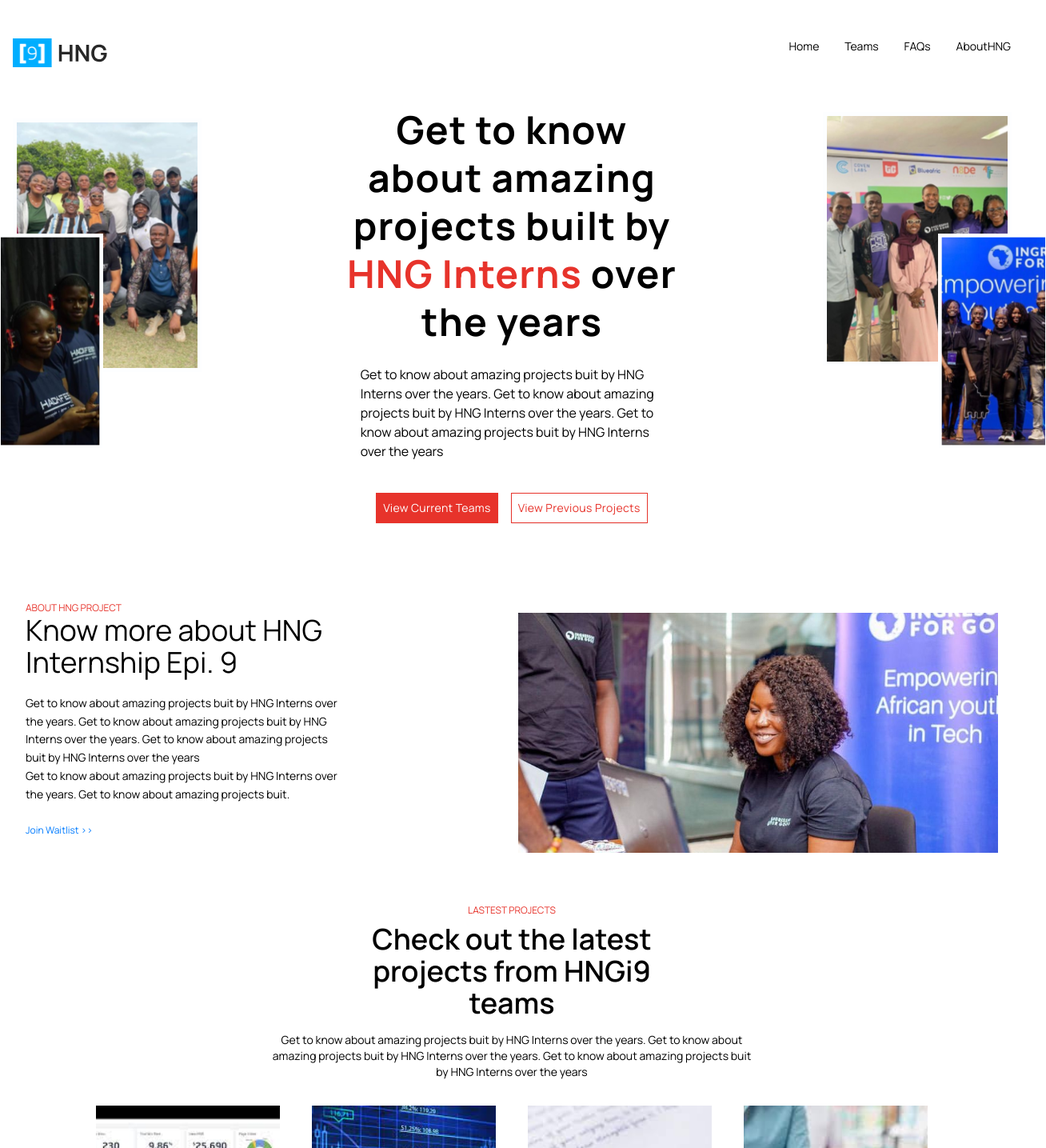
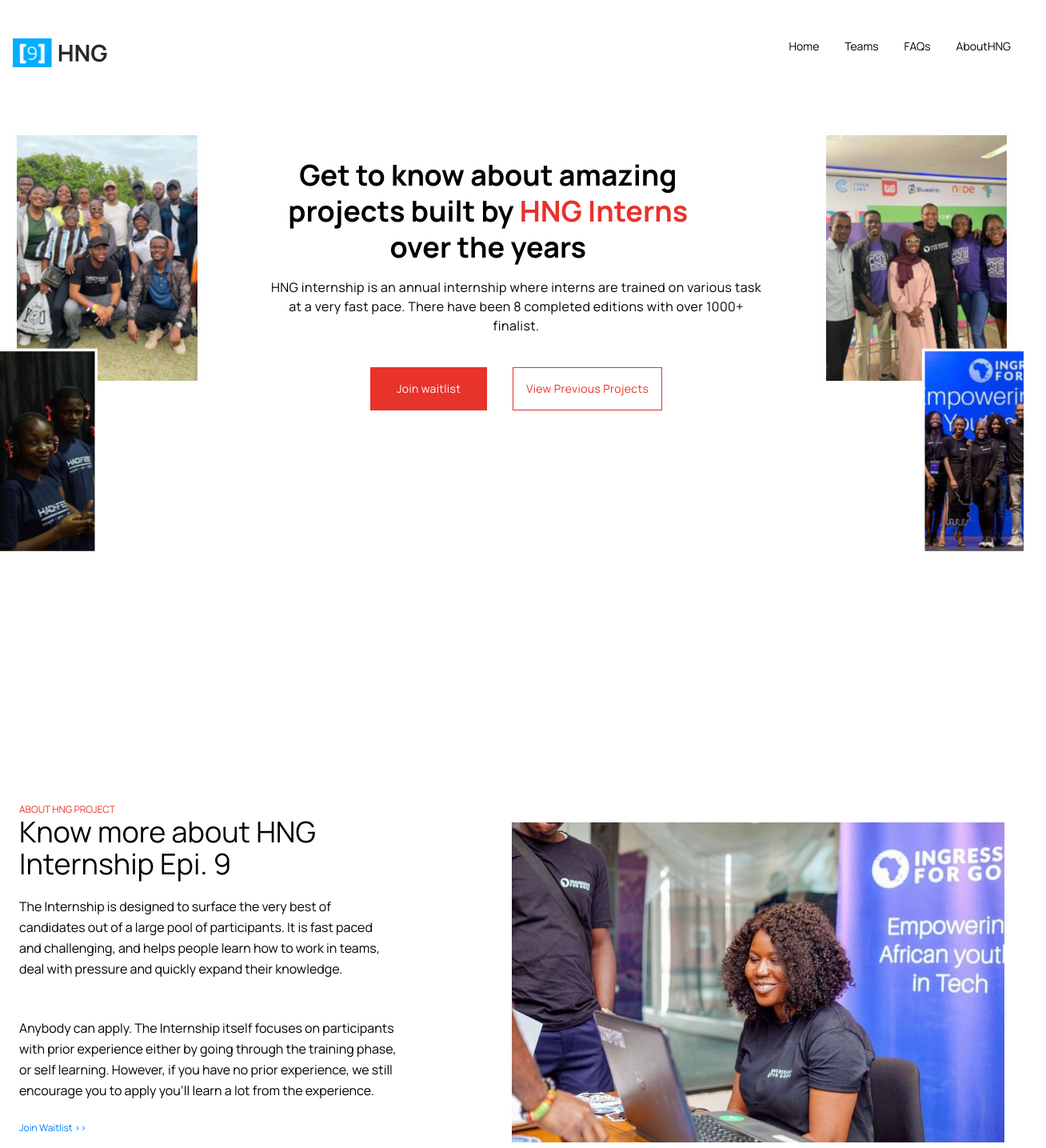
Before and after one commit to Orhmo/HNG-Landing_page, a React (Create React App) app: page / in a window 1280 px wide. Shown: the top 1435 px of the page at 80% size, 1308 px wide, since content can reach past the window. Built offline with nearby package versions, Linux system fonts and the light colour scheme; the HTML template or start-up script is replaced by a standard one.

Commit message:
Content Update

```diff
--- a/src/Components/Home.js
+++ b/src/Components/Home.js
@@ -1,4 +1,5 @@
 import React from 'react';
+import '../index.css';
 
 import Hero_1 from "../Images/Hero_images/Frame_1.svg";
 import Hero_2 from "../Images/Hero_images/Frame_2.svg";
@@ -24,7 +25,7 @@
   const Cards = [
      {
         icon:Card1,
-        title:"TEAM AXLE",
+        title:'TEAM AXLE',
         des:'Engineer 360: An assessment platform for Engineers',
       },
       {
@@ -48,41 +49,40 @@
     <div className="Home">
 
       {/*===============HERO===============*/}
-    <div className="mt-8 mb-16 grid grid-cols-1 md:grid-cols-3">
+    <div className="mt-16 mb-8 grid grid-cols-1 md:flex md:gap-6 md:justify-between">
 
       <div className="Hero_image_set_1 hidden md:flex">
-        <img src={Hero_1} alt="hero" className="absolute mr-4 m-4" />
-        <img src={Hero_2} alt="hero" className="relative mt-40 ml-0 h-1/2 border border-white" />
+        <img src={Hero_1} alt="hero" className="absolute left-4" />
+        <img src={Hero_2} alt="hero" className="relative left-0 h-[100vh]" />
       </div>
 
-      <div className="Hero_message align-center justify-center w-full ">
-        <h2 className=" md:text-5xl text-4xl font-bold tracking-wide md:leading-tight leading-smug text-center">Get to know about amazing projects built by
+      <div className="Hero_message text-center align-center justify-center w-full md:mt-8 md:ml-44 ">
+        <h2 className="text-3xl md:text-4xl md:w-[45vw] font-bold trackimg-wide md:leading-tight leading-smug text-center">Get to know about amazing projects built by
           <span className="text-[#E7332B]"> HNG Interns </span>over the years
         </h2>
-        <p className="m-6">
-          Get to know about amazing projects buit by HNG Interns over the years.
-          Get to know about amazing projects buit by HNG Interns over the years.
-          Get to know about amazing projects buit by HNG Interns over the years
+        <p className="m-4  md:w-[48vw] tracking-wide text-center">
+          HNG internship is an annual internship where interns are trained on various task at a very fast pace.
+          There have been 8 completed editions with over 1000+ finalist.
         </p>
 
 
         <div className="Buttons flex flex-col px-20 md:px-4 md:py-2 md:w-full md:flex-row justify-center align-center ">
           <button
             href="teams"
-            className="border border-[#E7332B] bg-[#E7332B] text-white m-2 p-2 hover:scale-105 shadow-sm font=semi-bold md:text-sm text-xs tracking-wide" >
-            View Current Teams
+            className="border border-[#E7332B] bg-[#E7332B] text-white m-4 p-4 px-8 hover:scale-105 shadow-sm font=semi-bold md:text-sm text-xs tracking-wide" >
+            Join waitlist
           </button>
           <button
             href="teams"
-            className="border border-[#E7332B] bg-transparent text-[#E7332B] m-2 p-2 hover:scale-105 shadow-sm font=semi-bold md:text-sm text-xs tracking-wide" >
+            className="border border-[#E7332B] bg-transparent text-[#E7332B] m-4 p-4 hover:scale-105 shadow-sm font=semi-bold md:text-sm text-xs tracking-wide" >
             View Previous Projects
           </button>
         </div>
       </div>
 
       <div className="Hero_image_set_2 ml-40 hidden md:flex">
-        <img src={Hero_3} alt="hero" className="absolute ml-4 m-2" />
-        <img src={Hero_4} alt="hero" className="relative mt-40 ml-40 h-1/2 border border-white" />
+        <img src={Hero_3} alt="hero" className="absolute right-4" />
+        <img src={Hero_4} alt="hero" className="relative right-0 h-[100vh]" />
       </div>
       <div className="Hero_image_set_2 ml-40 flex md:hidden mt-8">
         <img src={Hero_5} alt="hero" className="absolute right-0" />
@@ -92,18 +92,19 @@
 
       {/*===============ABOUT================*/}
       <section className="Blog">
-      <div className="md:flex flex-row gap-4 md:px-4 md:px-28 items-center m-4">
+      <div className="md:flex flex-row md:px-4 md:px-28 items-center m-2 mb-32">
         <div className="flex-1">
         <p className="text-xs text-[#E7332B]">ABOUT HNG PROJECT</p>
         <h3 className="md:text-4xl font:bold md:leading-smug text-2xl leading-normal w-2/3">
           Know more about HNG Internship Epi. 9
         </h3>
-        <p className="text-sm text-grey-600 md:w-2/3 leading-relaxed py-5">
-          Get to know about amazing projects buit by HNG Interns over the years.
-          Get to know about amazing projects buit by HNG Interns over the years.
-          Get to know about amazing projects buit by HNG Interns over the years
-        <br />
-          Get to know about amazing projects buit by HNG Interns over the years. Get to know about amazing projects buit.
+        <p className="text-base text-grey-600 md:w-[470px] leading-relaxed py-5">
+        The Internship is designed to surface the very best of candidates out of a large pool of participants.
+        It is fast paced and challenging, and helps people learn how to work in teams, deal with pressure and quickly expand their knowledge.
+        </p>
+        <p className="text-base text-grey-600 md:w-[480px] leading-relaxed py-5 mt-2">
+        Anybody can apply. The Internship itself focuses on participants with prior experience either by going through the training phase,
+        or self learning. However, if you have no prior experience, we still encourage you to apply you'll learn a lot from the experience.
         </p>
         <span className="text-[#007BFF] text-xs mb-2">Join Waitlist >></span>
         </div>
@@ -111,7 +112,7 @@
           <img
             src={ABout}
             alt="img"
-            className="md:h-[300px] h-full object-cover w-full mt-8"/>
+            className="md:h-[400px] h-full object-cover w-full mt-8"/>
         </div>
       </div>
       </section>
@@ -125,9 +126,8 @@
         </h3>
         <p className="text-sm text-center m-2 mx-4 px-2 py-2 md:mx-24 md:px-44 md:py-2">
           Get to know about amazing projects buit by HNG Interns over the years.
-          Get to know about amazing projects buit by HNG Interns over the years.
-          Get to know about amazing projects buit by HNG Interns over the years
-        </p>
+          These products have been made live and solve various challenges users have.
+       </p>
 
         <div className="mt-4 md:mt-40 flex-flex-wrap">
         <div className="card grid grid-cols-1 md:grid-cols-4 md:-mt-48 gap-10 md:p-14 p-10 mt-5 rounded-md justify-center align-center text-center">
@@ -173,10 +173,11 @@
       <section className="Quote">
       <div className= "p-12 text-center text-white font-medium bg-[#007BFF] h-fit align-center justify-center">
         <img src={Quote} alt="quote" className="p-2 w-full h-10 text-center align-center justify-center" />
-        <p className="p-4 px-4 md:px-72 md:py-8">Amazing Quoyte from the founder to entice people and give personal experience on his own experince.
-          Amazing Quoyte from the founder to entice people and give personal experience on his own experince.
+        <p className="text-3xl p-4 px-4 md:px-16 md:py-8">
+        “HNG internships brings out the best of every intern we have. They are trained to design, build and develop softwares in weeks.
+        I am always impressed with the quality of work I get yearly.”
         </p>
-        <span className="text-sm text-center">Mark Mark</span>
+        <span className="text-2xl text-center">Mark Mark</span>
       </div>
       </section>
 
@@ -210,7 +211,7 @@
         </section>
 
         <section className="Newsletters">
-        <div className="m-12 bg-[#1E2532] h-1/2 align-center justify-center">
+        <div className="m-12 bg-[#1E2532] h-[50vh] align-center justify-center">
           <p className=" p-8 text-xs text-[#E7332B]">OUR PATNERS</p>
           <h3 className="text-white w-fit md:text-3xl text-xl m-2 md:mx-32 mx-6 md:px-64 md:py-4 px-4 py-4 ">Get the Latest News on Scholarships Around The World.</h3>
 
--- a/src/Components/NavBar.js
+++ b/src/Components/NavBar.js
@@ -1,5 +1,5 @@
 import React, { useState } from 'react';
-import { FaBars, FaTimes } from "react-icons/fa";
+import { FaAngleDown, FaBars, FaTimes } from "react-icons/fa";
 import { NavLink } from "react-router-dom";
 
 import HNG from '../Images/Logo/Logo.svg';
@@ -50,8 +50,8 @@
       <li className="hover:text-red-600 ">
         <NavLink to="/">Home</NavLink>
       </li>
-      <li className="hover:text-red-600 flex flex-rows">
-        <NavLink to="/Teams">Teams></NavLink>
+      <li className="hover:text-red-600">
+        <NavLink to="/Teams">Teams <FaAngleDown className="" /></NavLink>
       </li>
       <li className="hover:text-red-600">
         <NavLink to="/FAQs">FAQs</NavLink>
```
